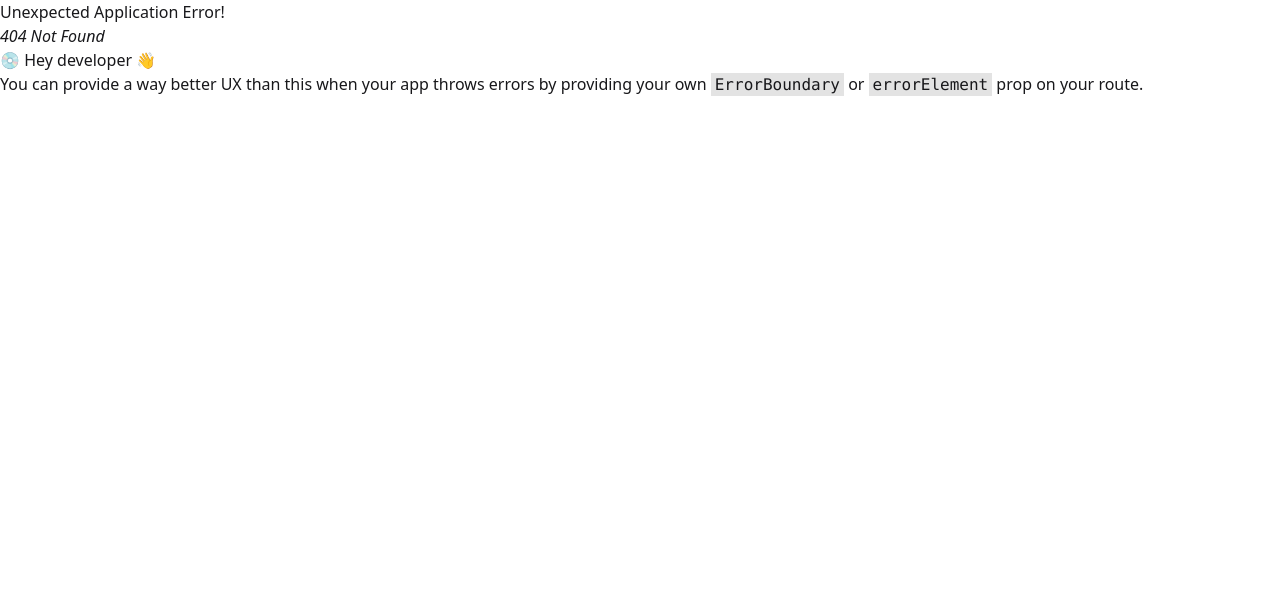
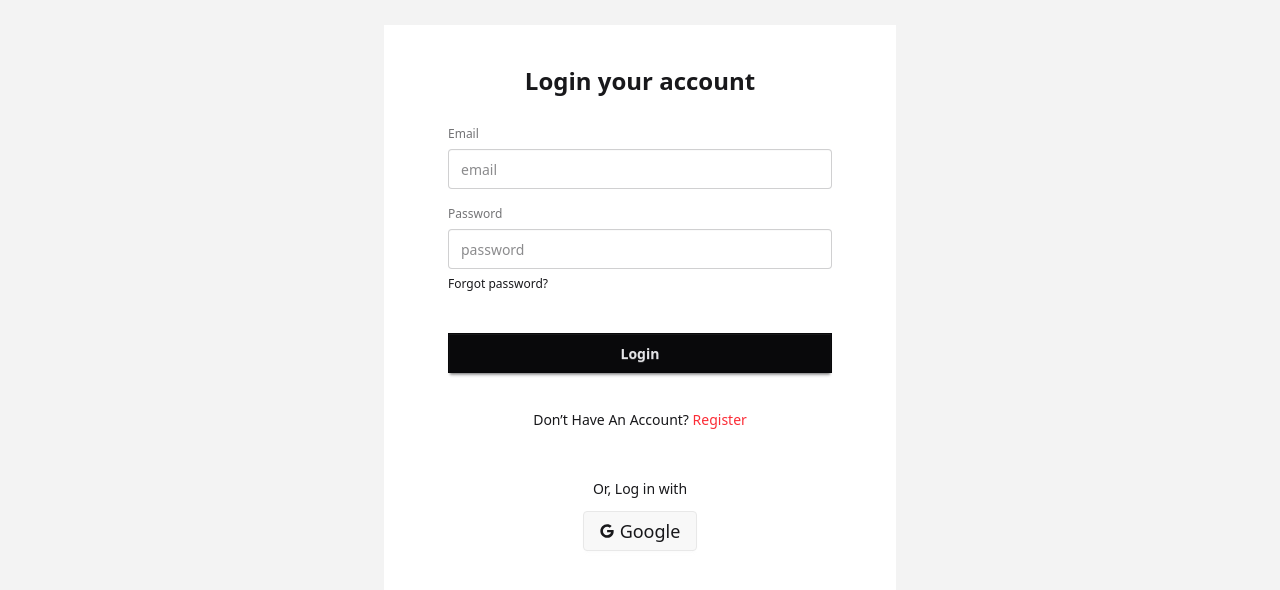
Before and after one commit to mdhasanshuvo/Tak-Management-Client, a React (Vite) app: page /auth/login in a window 1280 px wide. Before the commit this address had no page. Shown: the top 590 px of the page. Built offline with nearby package versions, Linux system fonts and the light colour scheme.

Commit message:
Login page added

```diff
--- a/package.json
+++ b/package.json
@@ -15,7 +15,9 @@
     "match-sorter": "^8.0.0",
     "react": "^19.0.0",
     "react-dom": "^19.0.0",
+    "react-icons": "^5.5.0",
     "react-router-dom": "^7.2.0",
+    "react-sweetalert2": "^0.6.0",
     "sort-by": "^1.2.0",
     "tailwindcss": "^4.0.7"
   },
--- /dev/null
+++ b/src/pages/Login.jsx
@@ -0,0 +1,132 @@
+import React, { useContext } from 'react';
+import { FaGoogle } from "react-icons/fa";
+import { Link, useLocation, useNavigate } from 'react-router-dom';
+import Swal from 'sweetalert2';
+// import { AuthContext } from '../provider/AuthProvider';
+// import { Helmet } from 'react-helmet';
+
+const Login = () => {
+    // const { signIn, setUser, googleAuth, email, setEmail } = useContext(AuthContext);
+
+    // const location = useLocation();
+    // const navigate = useNavigate();
+
+    // // Google login function
+    // const onClickForGoogle = () => {
+    //     googleAuth()
+    //         .then(result => {
+    //             const userFromGoogle = result.user;
+    //             console.log(userFromGoogle);
+    //             setUser(userFromGoogle);
+
+    //             // Show success message with SweetAlert
+    //             Swal.fire({
+    //                 icon: 'success',
+    //                 title: 'Login Successful',
+    //                 text: 'You have successfully logged in with Google!',
+    //             });
+
+    //             navigate(location?.state ? location.state : '/');
+    //         })
+    //         .catch(error => {
+    //             console.log(error.message);
+
+    //             // Show error message with SweetAlert
+    //             Swal.fire({
+    //                 icon: 'error',
+    //                 title: 'Login Failed',
+    //                 text: 'Google login failed. Please try again later.',
+    //             });
+    //         });
+    // };
+
+    // const handleSubmit = (e) => {
+    //     e.preventDefault();
+    //     const email = e.target.email.value;
+    //     const password = e.target.password.value;
+    //     console.log(email, password);
+
+    //     signIn(email, password)
+    //         .then(result => {
+    //             const user = result.user;
+    //             setUser(user);
+    //             setEmail('');
+
+    //             // Show success message with SweetAlert
+    //             Swal.fire({
+    //                 icon: 'success',
+    //                 title: 'Login Successful',
+    //                 text: 'You have successfully logged in!',
+    //             });
+
+    //             navigate(location?.state ? location.state : '/');
+    //         })
+    //         .catch(error => {
+    //             console.log(error.message);
+
+    //             // Show error message with SweetAlert
+    //             Swal.fire({
+    //                 icon: 'error',
+    //                 title: 'Login Failed',
+    //                 text: 'Login failed! Please check your credentials and try again.',
+    //             });
+    //         });
+    // };
+
+    return (
+        <div className="min-h-screen flex justify-center items-center -mt-20 bg-[#F3F3F3]">
+            <div className="card bg-base-100 w-full max-w-lg shrink-0 rounded-none p-10 my-1">
+                <h2 className="text-2xl font-semibold text-center">Login your account</h2>
+                <form
+                // onSubmit={handleSubmit}
+                 className="card-body">
+                    <div className="fieldset">
+                        <label className="fieldset-label">
+                            <span className="label-text">Email</span>
+                        </label>
+                        <input
+                            name="email"
+                            type="email"
+                            placeholder="email"
+                            className="input input-bordered  w-full"
+                            required
+                        />
+                    </div>
+                    <div className="fieldset">
+                        <label className="label">
+                            <span className="label-text">Password</span>
+                        </label>
+                        <input
+                            name="password"
+                            type="password"
+                            placeholder="password"
+                            className="input input-bordered  w-full"
+                            required
+                        />
+                        <a className="label-text-alt link link-hover">
+                            Forgot password?
+                        </a>
+                    </div>
+                    <div className="fieldset mt-6">
+                        <button className="btn btn-neutral rounded-none">Login</button>
+                    </div>
+                    <p className="text-center mt-6">
+                        Don’t Have An Account? <Link className="text-red-500" to='/auth/register'>Register</Link>
+                    </p>
+
+                    <div className="text-center space-y-3">
+                        <h2 className="text-center mt-10">Or, Log in with</h2>
+                        <button className="btn"
+                        // onClick={onClickForGoogle}
+                        >
+                            <FaGoogle />
+                            <span className="text-lg font-light">Google</span>
+                        </button>
+                    </div>
+                </form>
+            </div>
+        </div>
+    );
+};
+
+export default Login;
--- a/src/routes/AppRoutes.jsx
+++ b/src/routes/AppRoutes.jsx
@@ -1,10 +1,15 @@
 import { createBrowserRouter } from 'react-router-dom';
+import Login from '../pages/Login';
 
 const AppRoutes = createBrowserRouter([
     {
         path: "/",
         element: <div>Hello world!</div>,
     },
+    {
+        path: '/auth/login',
+        element: <Login></Login>
+    },
 ]);
 
 
```
Also changed, not shown: 1 other file (tests, documents, lock files or other folders).
